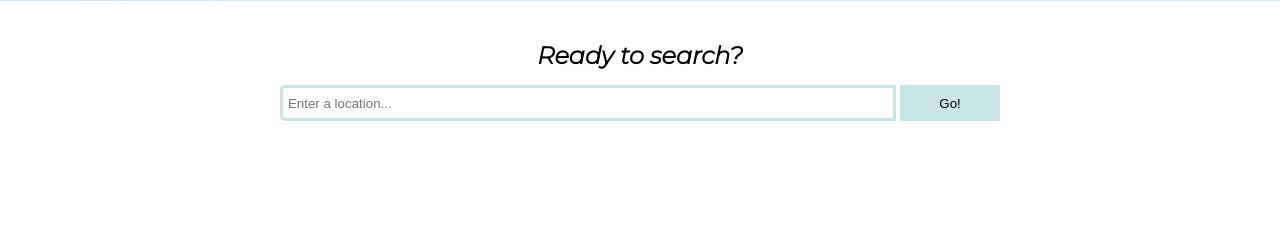
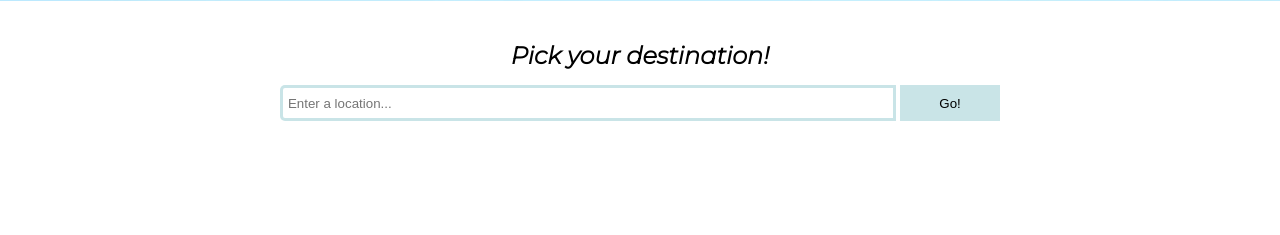
Before and after one commit to addison-ch/Airborne_HtN2020, a Flask app: page / in a window 1280 px wide. Shown: the part 485-720 px from the top of the page. Run offline with Flask 2, Linux system fonts and the light colour scheme.

Commit message:
Update landingpage.html

```diff
--- a/templates/landingpage.html
+++ b/templates/landingpage.html
@@ -28,7 +28,7 @@
         </div>
         <div id='second'>
             <div id='search-info'>
-                <h2>Ready to search?</h2>
+                <h2>Pick your destination!</h2>
             </div>
             <div id='search-bar'>
                 <form action="" method="POST">
```
